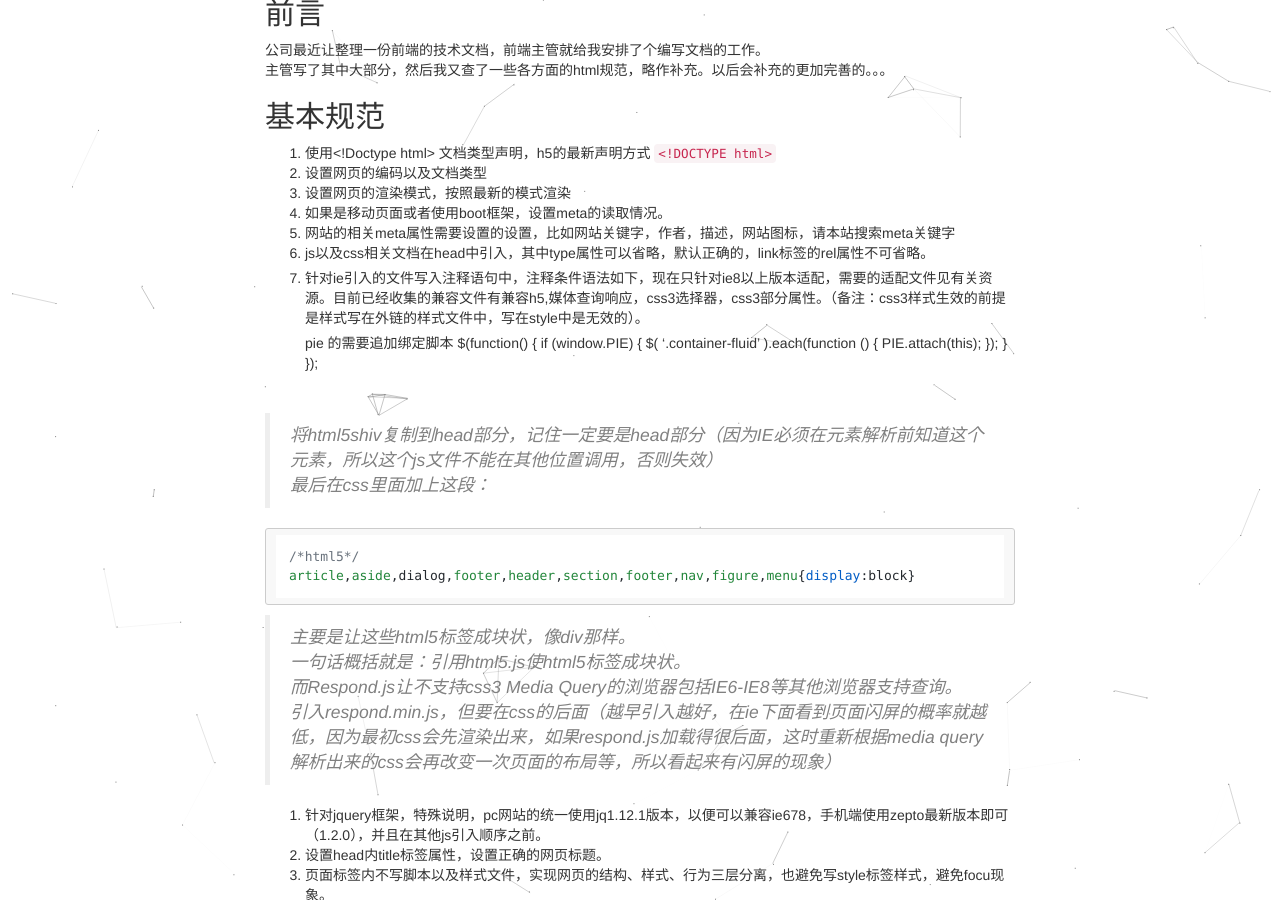
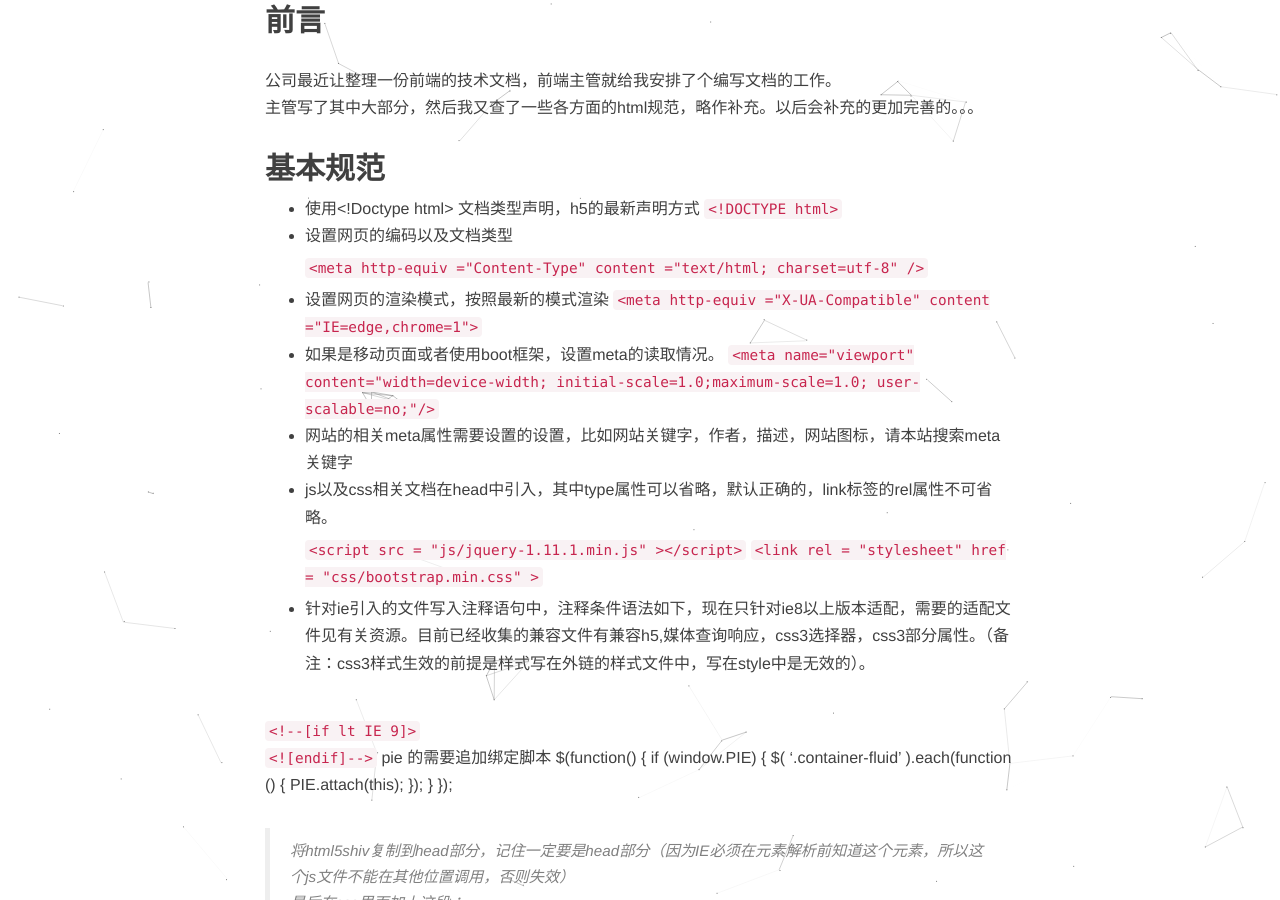
Before and after one commit to yuji8023/yuji8023.github.io, a Jekyll site: the page built from _posts/2017-04-19-html-standard.md, in a window 1280 px wide and 900 px high, scrolled down 470 px. Built offline with Jekyll 4.4.1, drawn with Linux system fonts in a browser that asks for light colours; nearby versions of some CDN libraries; library files that are not in the unit come from our copies; comment, search, counter and statistics services are not loaded; some of the changed lines change nothing that is shown.

Commit message:
pre code

```diff
--- a/_posts/2017-04-19-html-standard.md
+++ b/_posts/2017-04-19-html-standard.md
@@ -14,40 +14,42 @@ description: html规范
 
 ## 基本规范
 
-1. 使用<!Doctype html> 文档类型声明，h5的最新声明方式 `<!DOCTYPE html> `
-2. 设置网页的编码以及文档类型 <br>
-	<meta http-equiv ="Content-Type" content ="text/html; charset=utf-8" />
-3. 设置网页的渲染模式，按照最新的模式渲染
-	<meta http-equiv ="X-UA-Compatible" content ="IE=edge,chrome=1">
-4. 如果是移动页面或者使用boot框架，设置meta的读取情况。
-	<meta name="viewport" content="width=device-width; initial-scale=1.0;maximum-scale=1.0; user-scalable=no;"/>
-5. 网站的相关meta属性需要设置的设置，比如网站关键字，作者，描述，网站图标，请本站搜索meta关键字
-6. js以及css相关文档在head中引入，其中type属性可以省略，默认正确的，link标签的rel属性不可省略。
+* 使用<!Doctype html> 文档类型声明，h5的最新声明方式 `<!DOCTYPE html> `
+* 设置网页的编码以及文档类型 <br>
 
-	<script src = "js/jquery-1.11.1.min.js" ></script>
-	<link rel = "stylesheet" href = "css/bootstrap.min.css" >
+	`<meta http-equiv ="Content-Type" content ="text/html; charset=utf-8" />`
 
-7. 针对ie引入的文件写入注释语句中，注释条件语法如下，现在只针对ie8以上版本适配，需要的适配文件见有关资源。目前已经收集的兼容文件有兼容h5,媒体查询响应，css3选择器，css3部分属性。（备注：css3样式生效的前提是样式写在外链的样式文件中，写在style中是无效的）。
+* 设置网页的渲染模式，按照最新的模式渲染
+	`<meta http-equiv ="X-UA-Compatible" content ="IE=edge,chrome=1">`
+* 如果是移动页面或者使用boot框架，设置meta的读取情况。
+	`<meta name="viewport" content="width=device-width; initial-scale=1.0;maximum-scale=1.0; user-scalable=no;"/>`
+* 网站的相关meta属性需要设置的设置，比如网站关键字，作者，描述，网站图标，请本站搜索meta关键字
+* js以及css相关文档在head中引入，其中type属性可以省略，默认正确的，link标签的rel属性不可省略。
 
-    <!--[if  lt IE 9]>
+    `<script src = "js/jquery-1.11.1.min.js" ></script>`
+	`<link rel = "stylesheet" href = "css/bootstrap.min.css" >`
+
+* 针对ie引入的文件写入注释语句中，注释条件语法如下，现在只针对ie8以上版本适配，需要的适配文件见有关资源。目前已经收集的兼容文件有兼容h5,媒体查询响应，css3选择器，css3部分属性。（备注：css3样式生效的前提是样式写在外链的样式文件中，写在style中是无效的）。
+
+`<!--[if  lt IE 9]>`
 		<script src="//cdn.bootcss.com/html5shiv/3.7.2/html5shiv.min.js"></script>
 		<script src="//cdn.bootcss.com/respond.js/1.4.2/respond.min.js"></script>
 		<script src="../js/selectivizr.js"></script>
 		<noscript><link rel="stylesheet" href="[fallback css]" /></noscript>
 		<script src="../js/PIE.js"></script>
-	<![endif]-->
-	 pie 的需要追加绑定脚本
+`<![endif]-->`
+	pie 的需要追加绑定脚本
 	$(function() {
-	if (window.PIE) {
-	$( '.container-fluid' ).each(function () {
-	PIE.attach(this);
-	});
-	}
+		if (window.PIE) {
+			$( '.container-fluid' ).each(function () {
+				PIE.attach(this);
+			});
+		}
     });
 
 
 > 将html5shiv复制到head部分，记住一定要是head部分（因为IE必须在元素解析前知道这个元素，所以这个js文件不能在其他位置调用，否则失效）<br>
->*最后在css里面加上这段：*
+> 最后在css里面加上这段：
 
 	/*html5*/
 	article,aside,dialog,footer,header,section,footer,nav,figure,menu{display:block}
@@ -57,40 +59,42 @@ description: html规范
 > 而Respond.js让不支持css3 Media Query的浏览器包括IE6-IE8等其他浏览器支持查询。<br>
 > 引入respond.min.js，但要在css的后面（越早引入越好，在ie下面看到页面闪屏的概率就越低，因为最初css会先渲染出来，如果respond.js加载得很后面，这时重新根据media query解析出来的css会再改变一次页面的布局等，所以看起来有闪屏的现象）
 
-8. 针对jquery框架，特殊说明，pc网站的统一使用jq1.12.1版本，以便可以兼容ie678，手机端使用zepto最新版本即可（1.2.0），并且在其他js引入顺序之前。
-9. 设置head内title标签属性，设置正确的网页标题。
-10. 页面标签内不写脚本以及样式文件，实现网页的结构、样式、行为三层分离，也避免写style标签样式，避免focu现象。
-11. 与dom有关的脚本绑定事件，写在domready之后，即可以加快页面的载入速度，也能避免事件绑定失败。特别注意的是，如果是自定义非绑定事件，写在domready外面。
-12. 页面文件，img，css等文件的命名使用英文语义化，使用驼峰式命名，对于特殊含义的使用中划线分割，对于格式以及访问层级的使用.,禁止使用中文，不建议使用拼音。备注：文件名称不宜过长控制在4个单词以内。
-13. 关于css样式的class用‘-’连接，用于DOM操作的class用驼峰命名，这样可以在修改样式的时候不会导致js失效。修改js的时候不会导致样式错乱。
-14. 待补充...
+
+* 针对jquery框架，特殊说明，pc网站的统一使用jq1.12.1版本，以便可以兼容ie678，手机端使用zepto最新版本即可（1.2.0），并且在其他js引入顺序之前。
+* 设置head内title标签属性，设置正确的网页标题。
+* 页面标签内不写脚本以及样式文件，实现网页的结构、样式、行为三层分离，也避免写style标签样式，避免focu现象。
+* 与dom有关的脚本绑定事件，写在domready之后，即可以加快页面的载入速度，也能避免事件绑定失败。特别注意的是，如果是自定义非绑定事件，写在domready外面。
+* 页面文件，img，css等文件的命名使用英文语义化，使用驼峰式命名，对于特殊含义的使用中划线分割，对于格式以及访问层级的使用.,禁止使用中文，不建议使用拼音。备注：文件名称不宜过长控制在4个单词以内。
+* 关于css样式的class用‘-’连接，用于DOM操作的class用驼峰命名，这样可以在修改样式的时候不会导致js失效。修改js的时候不会导致样式错乱。
+* 待补充...
 
 
 ## 语法规范
 
-1. 标签以及标签属性小写
-2. 可省略的闭合标签不省略，自闭合的标签可不写结束斜线。eg:`<br>`
-3. 嵌套的标签必须被正确的嵌套，嵌套的子元素有一格的缩进
-4. 使用语义化的标签，例如`header,footer,nav,article,filedset,section`等，避免全页使用div布局。
-5. 针对img标签，写有合适的`alt`以及`title`属性，用于描述图片信息。避免出现src="" 问题
-6. 对于标题项或者图片等，如果有需要显示的交互内容，建议写title属性，用于提示内容，在新浪以及淘宝等网站的图片以及标题中都有title属性，用于增加页面友好度，需要注意的是如果页面元素本身有交互效果或者弹框，可以省去。
-7. 页面有完整的html结构，包括html,head,body标签。
-8.  尽可能精简页面结构，标签最大可能性的是用于存放内容的，如果需要特殊样式用css实现，减少无意义的空标签。这个称作页面重构。
-9.  格式化规则：每一个块级元素，新增空白行，行级元素写在同一行，同时子元素有两个空格的缩进。需要注意的是，行级元素换行会引起不必要的空白外间距，避免方式有两种，一种就是行级元素写在同一行，另外一种就是父元素设置`font-size:0`，当然也可以取巧，只把行级元素的开始标签头部写在上一行即可。
-10. html属性值一律建议使用双引号，格式化html的同时，也便于js编写dom结构。（js为单引号）
-11.  属性的使用顺序` class id name data- src for type href title alt aria role`
-12.  布尔型属性 不用赋值，有就是true，没有就是false
-13.  有良好的注释规范，针对页面模块有简要的注释，便于维护。
+* 标签以及标签属性小写
+* 可省略的闭合标签不省略，自闭合的标签可不写结束斜线。eg:`<br>`
+* 嵌套的标签必须被正确的嵌套，嵌套的子元素有一格的缩进
+* 使用语义化的标签，例如`header,footer,nav,article,filedset,section`等，避免全页使用div布局。
+* 针对img标签，写有合适的`alt`以及`title`属性，用于描述图片信息。避免出现src="" 问题
+* 对于标题项或者图片等，如果有需要显示的交互内容，建议写title属性，用于提示内容，在新浪以及淘宝等网站的图片以及标题中都有title属性，用于增加页面友好度，需要注意的是如果页面元素本身有交互效果或者弹框，可以省去。
+* 页面有完整的html结构，包括html,head,body标签。
+* 尽可能精简页面结构，标签最大可能性的是用于存放内容的，如果需要特殊样式用css实现，减少无意义的空标签。这个称作页面重构。
+* 格式化规则：每一个块级元素，新增空白行，行级元素写在同一行，同时子元素有两个空格的缩进。需要注意的是，行级元素换行会引起不必要的空白外间距，避免方式有两种，一种就是行级元素写在同一行，另外一种就是父元素设置`font-size:0`，当然也可以取巧，只把行级元素的开始标签头部写在上一行即可。
+* html属性值一律建议使用双引号，格式化html的同时，也便于js编写dom结构。（js为单引号）
+* 属性的使用顺序` class id name data- src for type href title alt aria role`
+* 布尔型属性 不用赋值，有就是true，没有就是false
+* 有良好的注释规范，针对页面模块有简要的注释，便于维护。
 
-	单行注释  <!-- -->
-	多行注释
-	<!--
-	@name: 多行注释（模块名称）
-	@description: add annotation doc（模块描述）
-	@author:yuji（模块作者）
-	-->
 
-14.  待补充...
+		单行注释  <!-- -->
+		多行注释
+		<!--
+		@name: 多行注释（模块名称）
+		@description: add annotation doc（模块描述）
+		@author:yuji（模块作者）
+		-->
+
+* 待补充...
 
 ###   友情链接
 * [w3school官网-html](http://www.w3school.com.cn/html5/index.asp)
```
